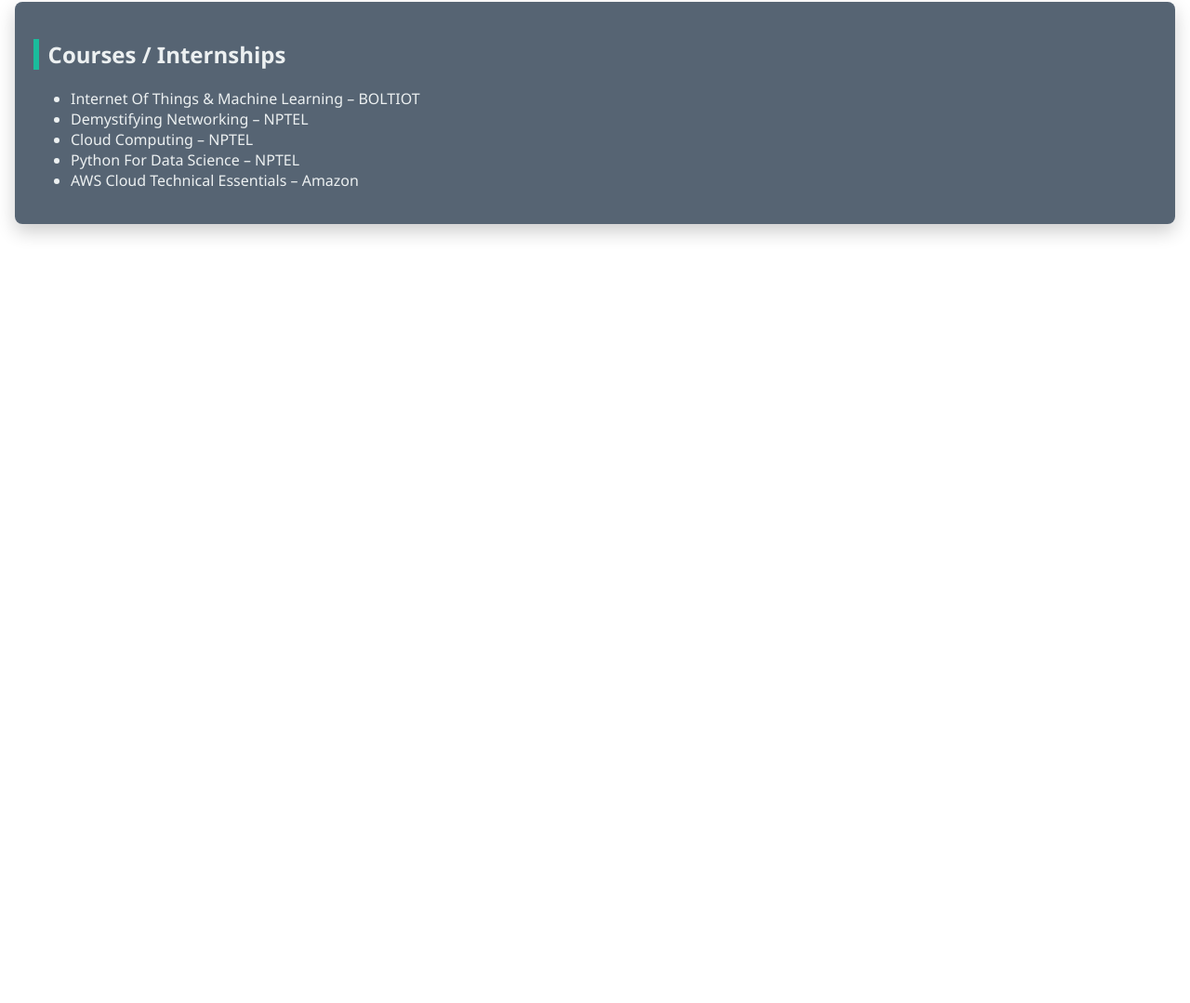
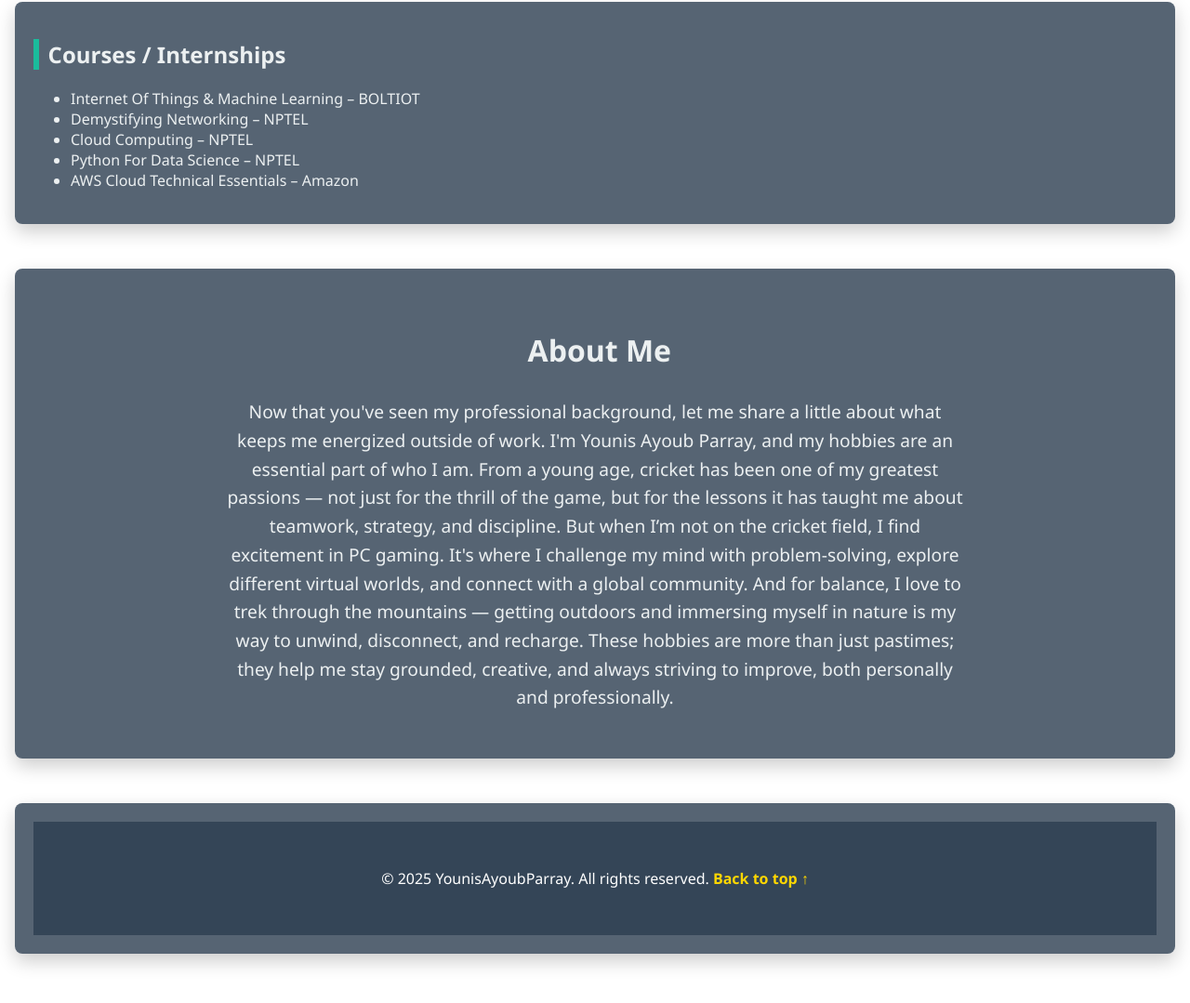
Before and after one commit to YounisAyoubParray/resume, a plain HTML site: page index.html in a window 1280 px wide. Shown: the part 1687-2766 px from the top of the page at 93% size. Before the commit the page ends 1992 px from the top, so only its background shows below. Drawn offline with Linux system fonts and the light colour scheme.

Commit message:
Update index.html

```diff
--- a/index.html
+++ b/index.html
@@ -10,6 +10,11 @@
 </head>
 
 <body style="padding-top: 80px;">
+
+<div class="background-container"></div>
+
+
+
   <nav class="navbar">
   <div class="nav-container">
     <div class="menu-toggle">&#9776;</div>
@@ -29,7 +34,7 @@
 
   <div class="container">
     <h1>Younis Ayoub Parray</h1>
-    <p class="contact" color="white">
+    <p class="contact">
       📍 Hazratbal, Srinagar, J&K, India <br>
       📧 younisayoubparray@gmail.com <br>
       💼 <a href="https://www.linkedin.com/in/younis-parray10" target="_blank">LinkedIn</a> (Not active sometimes) | 💻 <a href="https://github.com/YounisAyoubParray" target="_blank">GitHub</a><br>
@@ -93,6 +98,31 @@
       </ul>
     </section>
   </div>
+
+  <section id="about">
+    <h2>About Me</h2>
+    <p>
+      Now that you've seen my professional background, let me share a little about what keeps me energized outside of work.
+    I'm Younis Ayoub Parray, and my hobbies are an essential part of who I am. From a young age, cricket has been one of my greatest passions — not just for the thrill of the game, but for the lessons it has taught me about teamwork, strategy, and discipline.
+    But when I’m not on the cricket field, I find excitement in PC gaming. It's where I challenge my mind with problem-solving, explore different virtual worlds, and connect with a global community. And for balance, I love to trek through the mountains — getting outdoors and immersing myself in nature is my way to unwind, disconnect, and recharge.
+    These hobbies are more than just pastimes; they help me stay grounded, creative, and always striving to improve, both personally and professionally.
+    </p>
+  </section>
+
+
+  <section id="footer">
+  <footer class="site-footer">
+    <div class="footer-content">
+      <p>&copy; 2025 YounisAyoubParray. All rights reserved.<td>
+      <a href="#top">Back to top ↑</a></p>
+    </div>
+  </footer>
+</section>
+
+
+
+
+
   <script src="script.js"></script>
 </body>
 </html>
```
